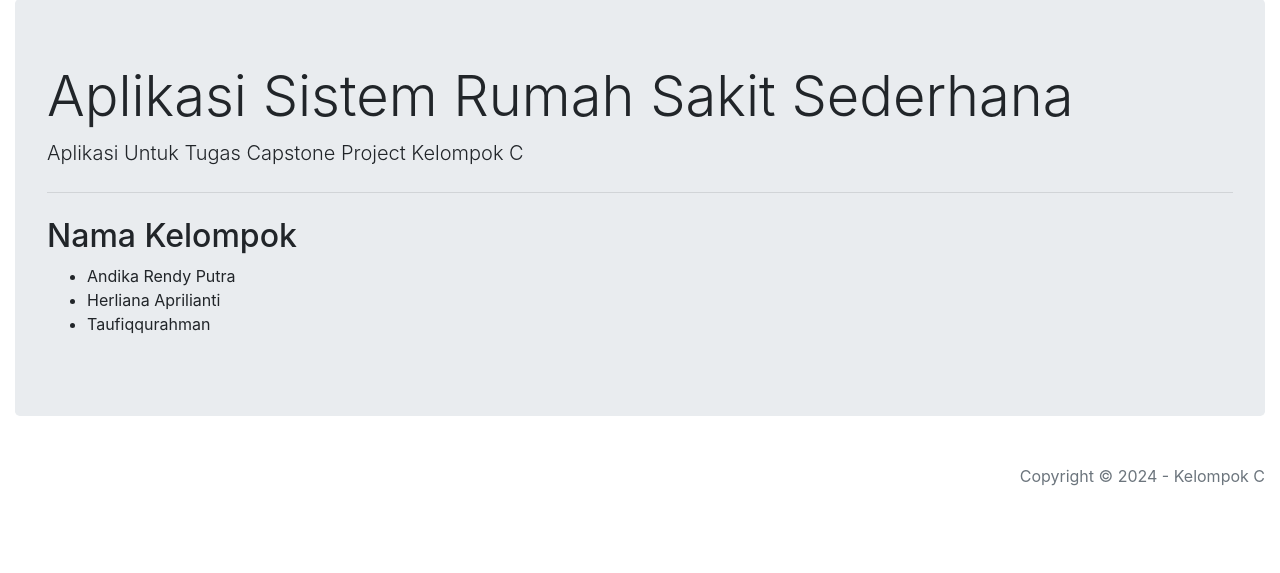
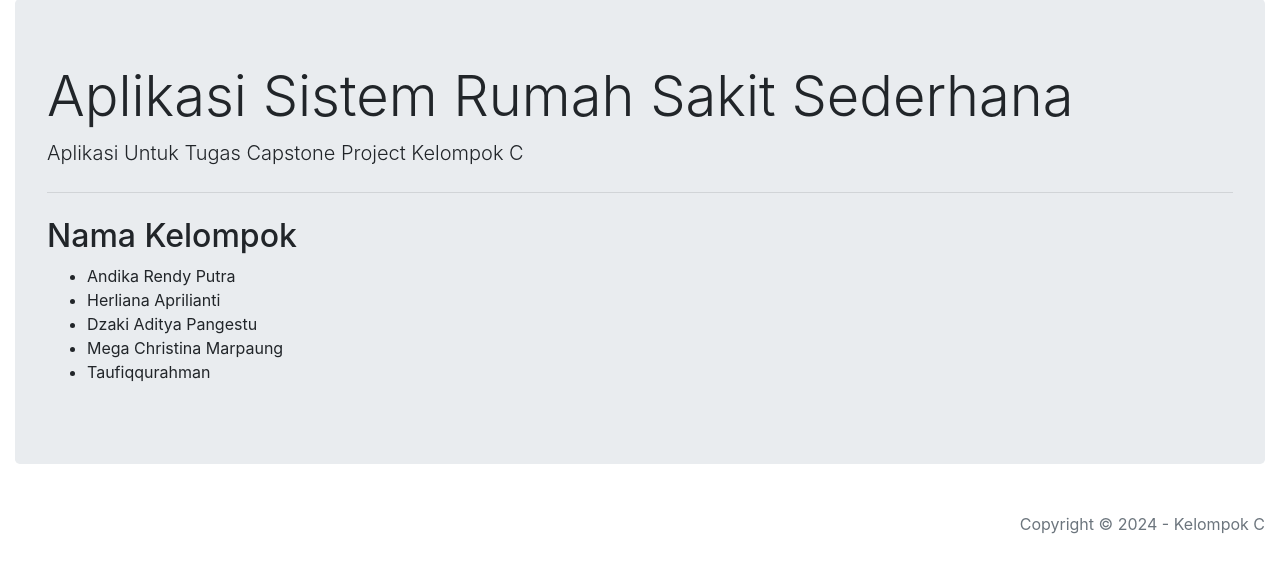
Before and after one commit to RendyWls/klinik-wp2, a CodeIgniter app: page /klinik-wp2/ in a window 1280 px wide. Shown: the part 102-675 px from the top of the page. Run offline with CodeIgniter, Linux system fonts and the light colour scheme; a user stored in the database is signed in.

Commit message:
04/11/2024 - penambahan nama nama kelompok

```diff
--- a/application/views/view_dashboard.php
+++ b/application/views/view_dashboard.php
@@ -9,6 +9,8 @@
       <ul>
         <li>Andika Rendy Putra</li>
         <li>Herliana Aprilianti</li>
+        <li>Dzaki Aditya Pangestu</li>
+        <li>Mega Christina Marpaung</li>
         <li>Taufiqqurahman</li>
       </ul>
     </div>
```
